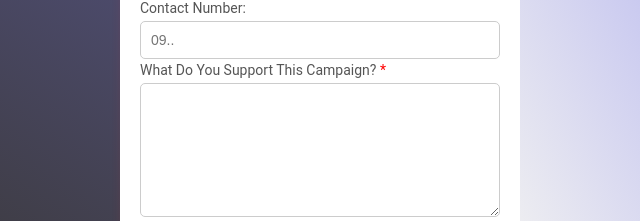
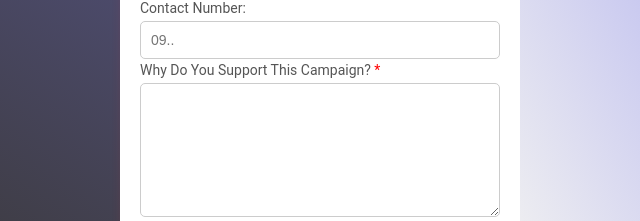
Before and after one commit to deyadeys/4qproj, a plain HTML site: page index.html in a window 1280 px wide. Shown: the part 514-735 px from the top of the page, 120-760 px from the left. Drawn offline with Linux system fonts and the light colour scheme.

Commit message:
Update index.html

```diff
--- a/index.html
+++ b/index.html
@@ -54,7 +54,7 @@
                 </div>
 
                 <div class="input-group">
-                    <label for="interest">What Do You Support This Campaign? <span class="required"></span></label>
+                    <label for="interest">Why Do You Support This Campaign? <span class="required"></span></label>
                     <textarea name="interest" id="interest" cols="70" rows="7" onblur="comments()" required></textarea>
                 </div>
 
```
